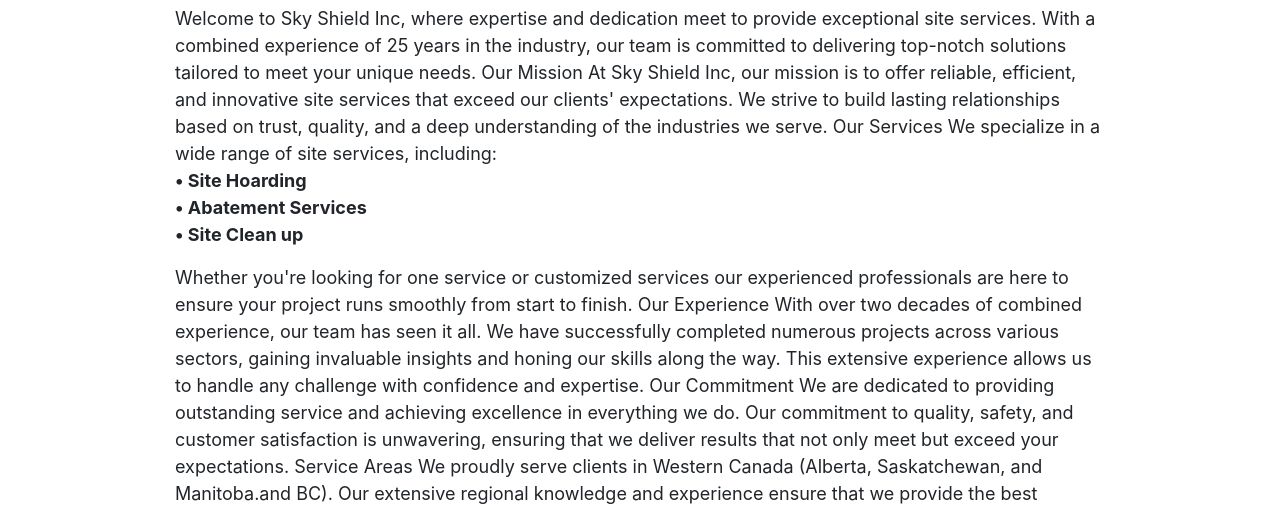
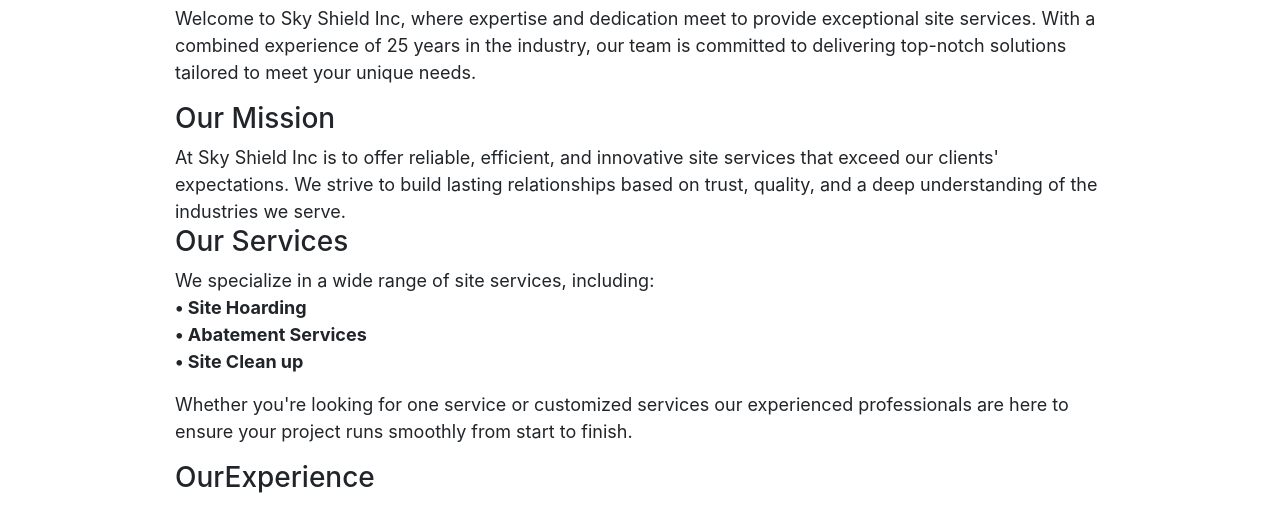
Before and after one commit to cass430/Sky-Shield-Inc, a plain HTML site: page about.html in a window 1280 px wide. Shown: the part 450-956 px from the top of the page. Drawn offline with nearby package versions, Linux system fonts and the light colour scheme.

Commit message:
Update about.html

```diff
--- a/about.html
+++ b/about.html
@@ -84,10 +84,28 @@
 <div class="about-us-text">
     <h2> About Us</h2>
     <p>
-Welcome to Sky Shield Inc, where expertise and dedication meet to provide exceptional site services. With a combined experience of 25 years in the industry, our team is committed to delivering top-notch solutions tailored to meet your unique needs. Our Mission At Sky Shield Inc, our mission is to offer reliable, efficient, and innovative site services that exceed our clients' expectations. We strive to build lasting relationships based on trust, quality, and a deep understanding of the industries we serve. Our Services We specialize in a wide range of site services, including:  <br/><strong> • Site Hoarding </strong><br/><strong> • Abatement Services </strong><br/><Strong> • Site Clean up </Strong> <br/>
+Welcome to Sky Shield Inc, where expertise and dedication meet to provide exceptional site services.
+ With a combined experience of 25 years in the industry, our team is committed to delivering top-notch solutions tailored
+ to meet your unique needs.
+ <h3> Our Mission </h3>
+ At Sky Shield Inc is to offer reliable, efficient, and innovative site
+ services that exceed our clients' expectations. We strive to build lasting relationships based on trust, quality, and a deep
+ understanding of the industries we serve.
+ <h3> Our Services </h3>
+ We specialize in a wide range of site services, including:  <br/><strong>
+   • Site Hoarding </strong><br/><strong> • Abatement Services </strong><br/><Strong> • Site Clean up </Strong> <br/>
     </p>
     <p>
-Whether you're looking for one service or customized services our experienced professionals are here to ensure your project runs smoothly from start to finish. Our Experience With over two decades of combined experience, our team has seen it all. We have successfully completed numerous projects across various sectors, gaining invaluable insights and honing our skills along the way. This extensive experience allows us to handle any challenge with confidence and expertise. Our Commitment We are dedicated to providing outstanding service and achieving excellence in everything we do. Our commitment to quality, safety, and customer satisfaction is unwavering, ensuring that we deliver results that not only meet but exceed your expectations. Service Areas We proudly serve clients in Western Canada (Alberta, Saskatchewan, and Manitoba.and BC). Our extensive regional knowledge and experience ensure that we provide the best possible site services tailored to the specific needs of these areas.
+Whether you're looking for one service or customized services our experienced professionals are here to ensure your project
+ runs smoothly from start to finish.
+ <h3> OurExperience</h3> With over two decades of combined experience, our team has seen it all.
+ We have successfully completed numerous projects across various sectors, gaining invaluable insights and honing our skills
+ along the way. This extensive experience allows us to handle any challenge with confidence and expertise. Our Commitment We
+  are dedicated to providing outstanding service and achieving excellence in everything we do. Our commitment to quality,
+   safety, and customer satisfaction is unwavering, ensuring that we deliver results that not only meet but exceed your
+   expectations.
+   <h3> Service Areas </h3>We proudly serve clients in Western Canada (Alberta, Saskatchewan, and Manitoba.and BC). Our extensive
+   regional knowledge and experience ensure that we provide the best possible site services tailored to the specific needs of these areas.
 </p>
 
   <h3>  Why Choose Us? </h3>
```
